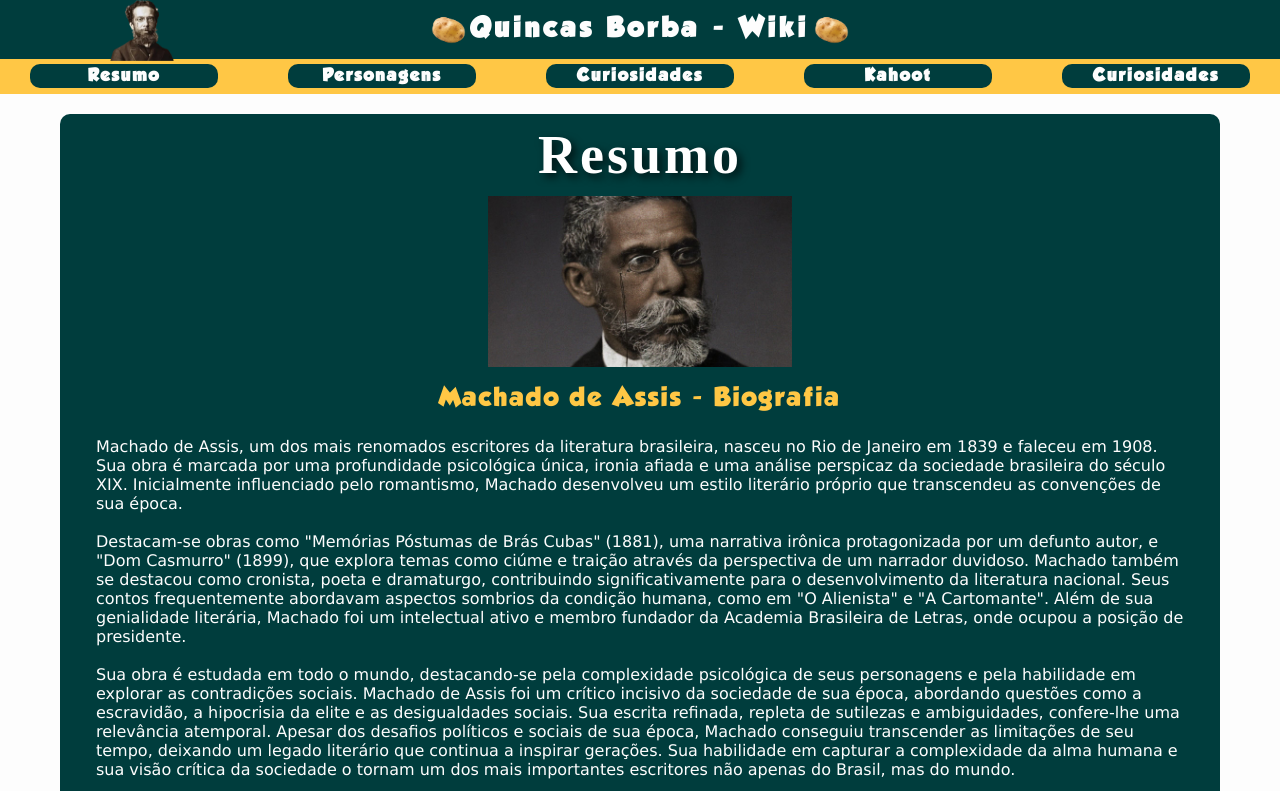
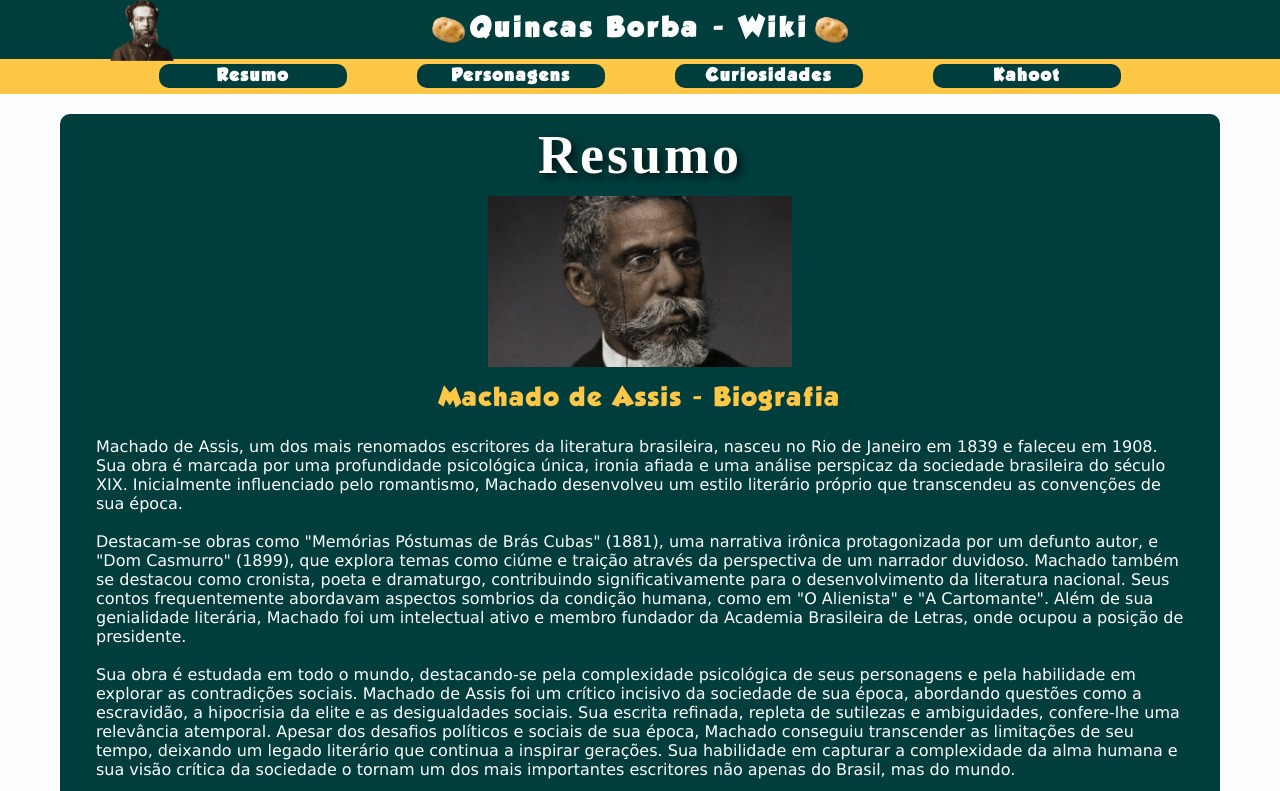
Before and after one commit to laura4343/trabalho-portugues, a plain HTML site: page index.html in a window 1280 px wide. Shown: the top 791 px of the page. Drawn offline with Linux system fonts and the light colour scheme; a web font is replaced by a local one.

Commit message:
Arrumando navbar

```diff
--- a/index.html
+++ b/index.html
@@ -21,7 +21,6 @@
         <a href="#personagens"><p>Personagens</p></a>
         <a href="#curiosidades"><p>Curiosidades</p></a>
         <a href="#kahoot"><p>Kahoot</p></a>
-        <a href="#curiosidades"><p>Curiosidades</p></a>
       </nav>
     </div>
     <main>
```
